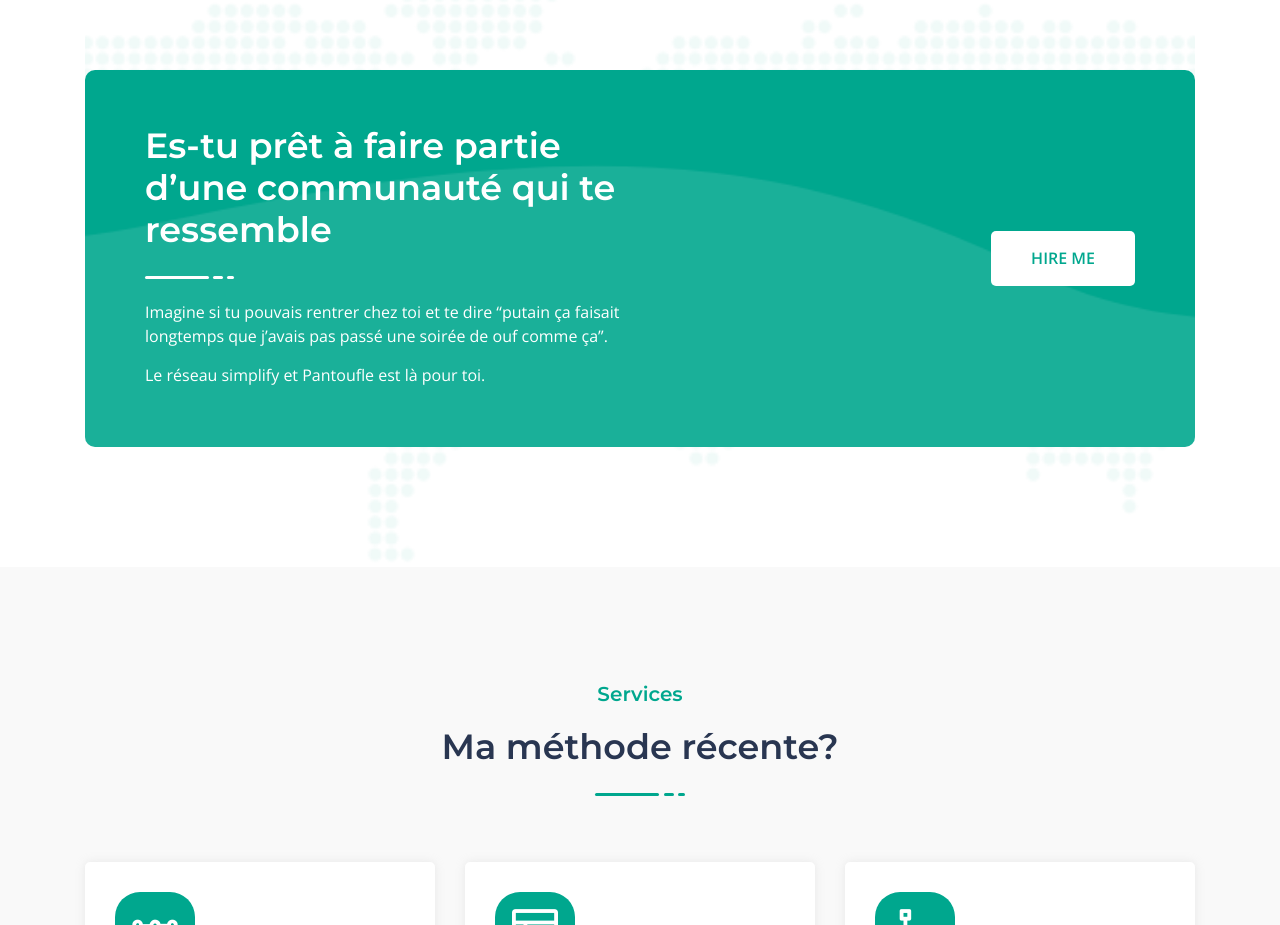
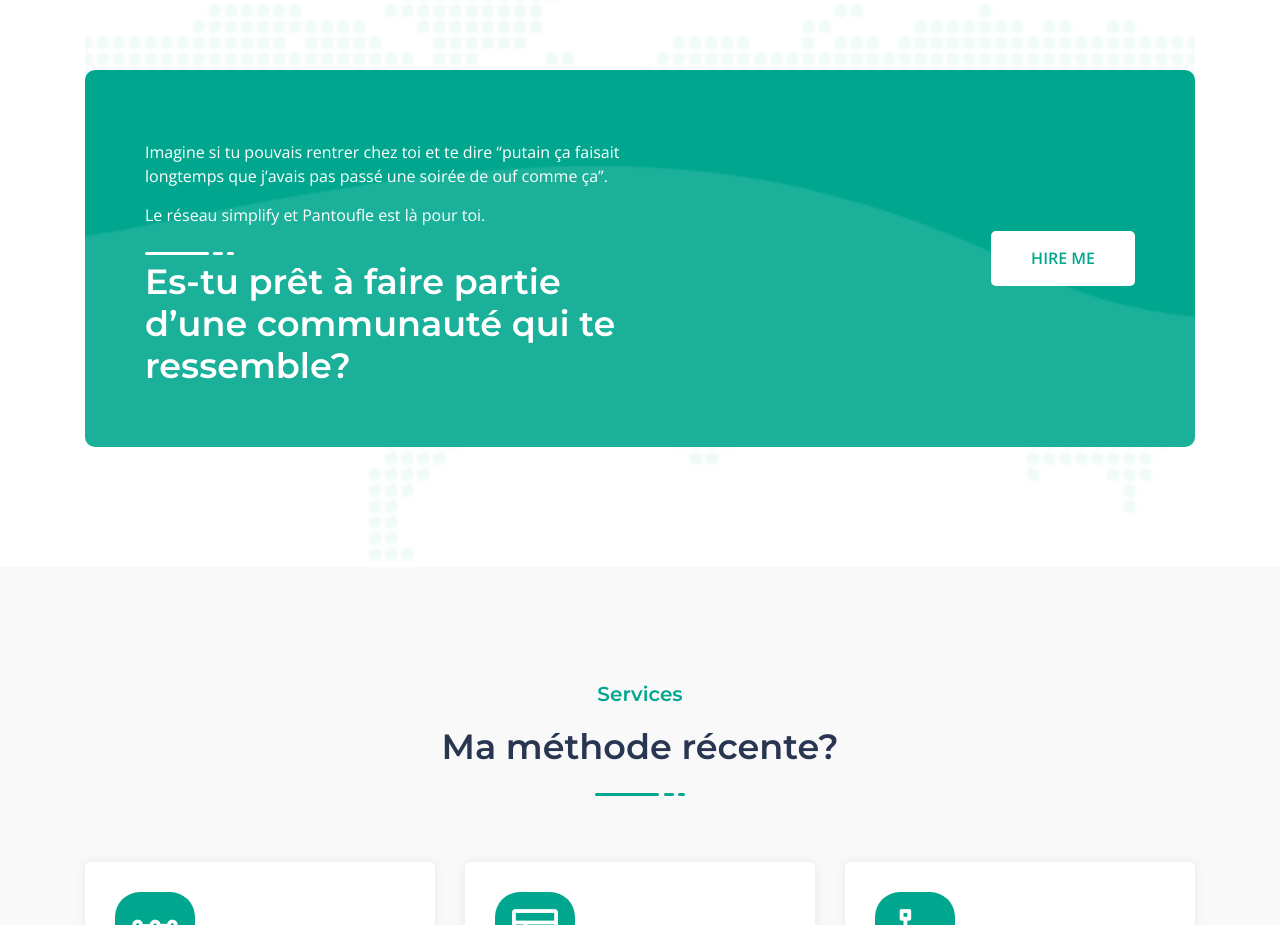
Before and after one commit to julienroulle/valentinh, a plain HTML site: page index.html in a window 1280 px wide. Shown: the part 980-1905 px from the top of the page. Drawn offline with nearby package versions, Linux system fonts and the light colour scheme.

Commit message:
changed call to action

```diff
--- a/index.html
+++ b/index.html
@@ -150,17 +150,17 @@
                     <div class="col-lg-12">
                         <div class="call_to_action_box d-md-flex justify-content-between align-items-center">
                             <div class="call_to_action_content">
-                                <h3 class="action_title">Es-tu prêt à faire partie d’une communauté qui te ressemble</h3>
+                                <p>
+                                    Imagine si tu pouvais rentrer chez toi et te dire “putain ça faisait longtemps que j’avais pas passé une soirée de ouf comme ça”.
+                                </p><p>
+                                    Le réseau simplify et Pantoufle est là pour toi.
+                                </p>
                                 <ul class="line">
                                     <li></li>
                                     <li></li>
                                     <li></li>
                                 </ul>
-                                <p>
-                                    Imagine si tu pouvais rentrer chez toi et te dire “putain ça faisait longtemps que j’avais pas passé une soirée de ouf comme ça”.
-                                </p><p>
-                                    Le réseau simplify et Pantoufle est là pour toi.
-                                </p>
+                                <h3 class="action_title">Es-tu prêt à faire partie d’une communauté qui te ressemble?</h3>
                             </div> <!-- call to action content -->
 
                             <div class="call_to_action_btn">
```
